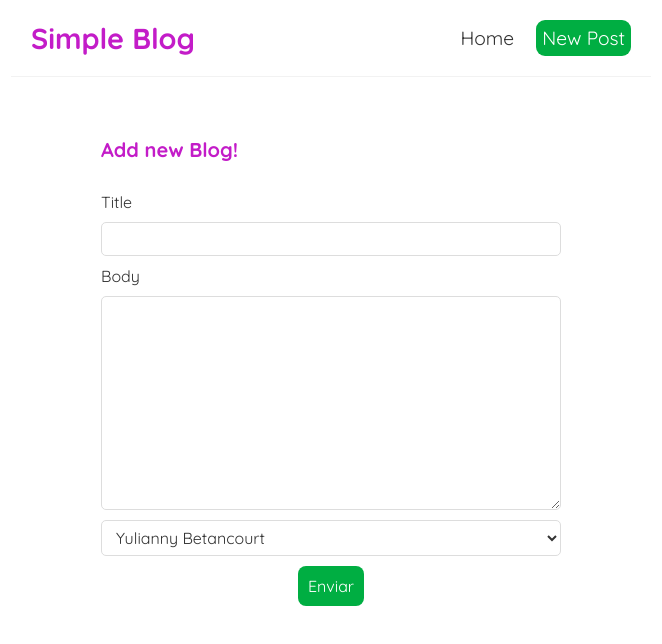
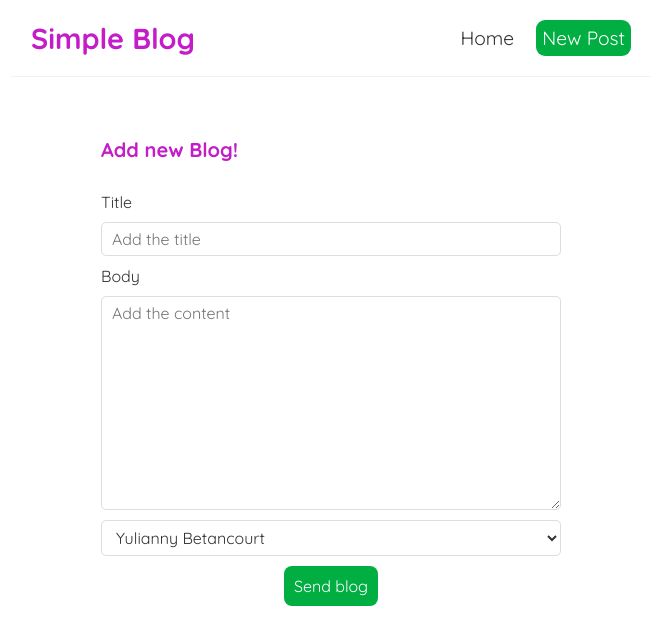
Before and after one commit to yuliannydev/Simple-Blog-With-React, a React (Create React App) app: page /create in a window 1280 px wide. Shown: the top 644 px of the page, without its empty margins (309-971 px from the left). Built offline with nearby package versions, Linux system fonts and the light colour scheme; the HTML template or start-up script is replaced by a standard one.

Commit message:
:sparkles: Submit new blog post done

```diff
--- a/src/components/Create.js
+++ b/src/components/Create.js
@@ -1,23 +1,70 @@
+import { useState } from "react";
+
 const Create = () => {
+  const [title, settitle] = useState("");
+  const [body, setBody] = useState("");
+  const [author, setAuthor] = useState("Yulianny Betancourt");
+  const [submit, setSubmit] = useState(false);
+
+  const handleSubmit = (event) => {
+    event.preventDefault();
+
+    const blog = { title, body, author };
+
+    setSubmit(true);
+
+    fetch("http://localhost:8080/blogs/", {
+      method: "POST",
+      headers: { "Content-Type": "application/json" },
+      body: JSON.stringify(blog),
+    }).then(() => {
+      setSubmit(false);
+    });
+  };
   return (
     <div className="create">
       <h2>Add new Blog!</h2>
-      <form action="">
+      <form onSubmit={handleSubmit}>
         <label htmlFor="">
           Title
-          <input type="text" required />
+          <input
+            type="text"
+            placeholder="Add the title"
+            value={title}
+            required
+            onChange={(event) => settitle(event.target.value)}
+          />
         </label>
 
         {/** Body */}
         <label htmlFor="">
           Body
-          <textarea name="" id="" cols="30" rows="10" required></textarea>
+          <textarea
+            name=""
+            placeholder="Add the content"
+            value={body}
+            id=""
+            cols="30"
+            rows="10"
+            required
+            onChange={(event) => setBody(event.target.value)}
+          ></textarea>
         </label>
-        <select name="" id="">
-          <option value="">Yulianny Betancourt</option>
-          <option value="">Constribuidor(a)</option>
+
+        {/** select author  */}
+        <select
+          name=""
+          id=""
+          value={author}
+          onChange={(event) => setAuthor(event.target.value)}
+        >
+          <option value="Yulianny Betancourt">Yulianny Betancourt</option>
+          <option value="Constribuidor(a)">Constribuidor(a)</option>
         </select>
-        <button type="submit">Enviar</button>
+
+        {/** Subtmit the blog post */}
+        {!submit && <button>Send blog</button>}
+        {submit && <button disabled>Charging...</button>}
       </form>
     </div>
   );
```
Also changed, not shown: database/database.json (+48 -0 lines), src/components/handleSubmit.jsx (added).
